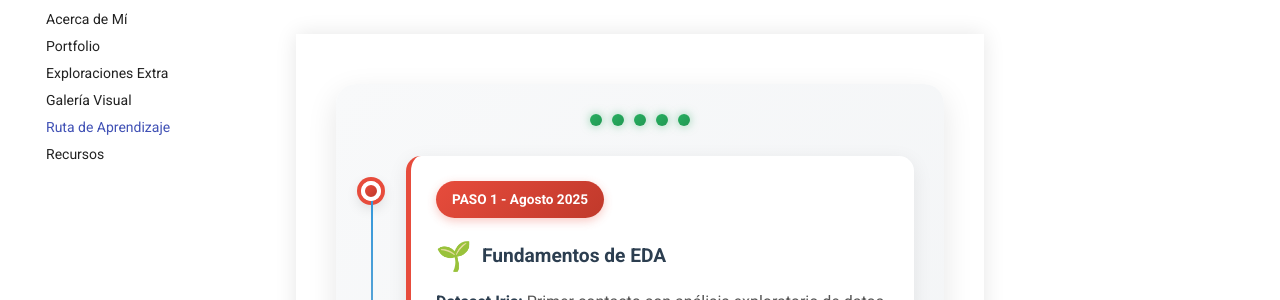
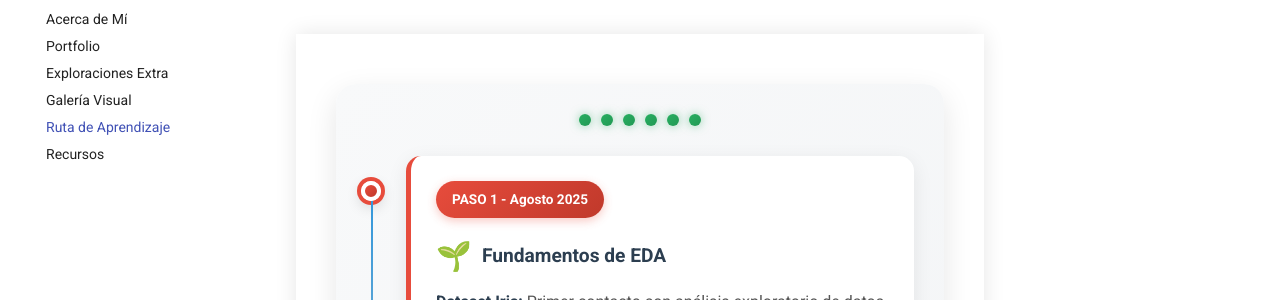
Before and after one commit to ValeRodMa/portafolio_ia_ucu, an MkDocs documentation site: the page built from docs/ruta-de-aprendizaje.md, in a window 1280 px wide. Shown: the part 146-446 px from the top of the page. Built offline with MkDocs 1.6.1 and Material for MkDocs 9.7.7, drawn with Linux system fonts in a browser that asks for light colours; some of the changed text lies outside the part shown.

Commit message:
ruta: actualizar cronologia ut4

```diff
--- a/docs/ruta-de-aprendizaje.md
+++ b/docs/ruta-de-aprendizaje.md
@@ -66,6 +66,7 @@
 .timeline-item:nth-child(3) { border-left-color: #27ae60; }
 .timeline-item:nth-child(4) { border-left-color: #8e44ad; }
 .timeline-item:nth-child(5) { border-left-color: #3498db; }
+.timeline-item:nth-child(6) { border-left-color: #16a085; }
 
 .timeline-item:before {
   content: "";
@@ -191,6 +194,7 @@
 <div class="cv-section">
   <div class="learning-path-container">
     <div class="step-progress">
+      <div class="progress-dot completed"></div>
       <div class="progress-dot completed"></div>
       <div class="progress-dot completed"></div>
       <div class="progress-dot completed"></div>
@@ -288,7 +292,27 @@
       </div>
 
       <div class="timeline-item">
-        <div class="timeline-date">PASO 5 - Exploraciones Adicionales</div>
+        <div class="timeline-date">PASO 5 - Noviembre 2025</div>
+        <div class="timeline-title">
+          <span style="font-size: 1.5em;">🗺️</span>
+          Datos Especiales: Geoespacial & Visión
+        </div>
+        <div class="timeline-description">
+          <strong>Geoanálisis urbano (CABA):</strong> Pipeline geoespacial end-to-end con GeoPandas,
+          normalización de CRS, joins y agregaciones zonales, construcción de indicadores per cápita y hexgrids H3. <br><br>
+          <strong>Preprocesamiento de imágenes:</strong> Pipeline de visión por computadora con OpenCV/scikit-image: histogramas, CLAHE, filtros bilaterales, ORB/SIFT y métricas de QA automatizadas.
+          <div style="margin-top: 15px;">
+            <span class="skill-tag">GeoPandas</span>
+            <span class="skill-tag">H3 Hexgrids</span>
+            <span class="skill-tag">OpenCV</span>
+            <span class="skill-tag">scikit-image</span>
+            <span class="skill-tag">Computer Vision QA</span>
+          </div>
+        </div>
+      </div>
+
+      <div class="timeline-item">
+        <div class="timeline-date">PASO 6 - Exploraciones Adicionales</div>
         <div class="timeline-title">
           <span style="font-size: 1.5em;">🚀</span>
           Proyectos de Especialización
```
Also changed, not shown: other parts of docs/ruta-de-aprendizaje.md (+2 -0 lines).
